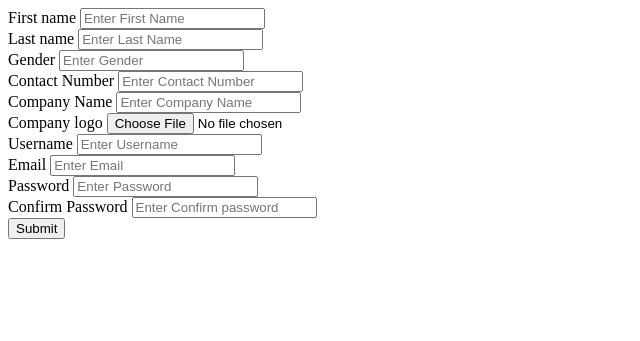
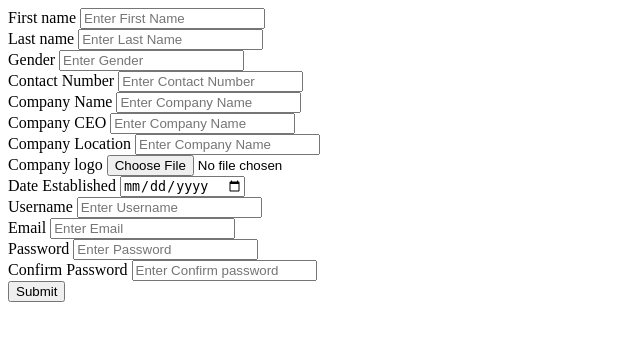
Before and after one commit to rykagene/django-project, a Django app: page /company_signup/ in a window 1280 px wide. Shown: the top 341 px of the page, without its empty margins (0-640 px from the left). Run offline with Django 4.2, Linux system fonts and the light colour scheme.

Commit message:
added company details

```diff
--- a/Venari_portal/venari/models.py
+++ b/Venari_portal/venari/models.py
@@ -26,6 +26,9 @@ class company(models.Model):
     gender = models.CharField(max_length=10, null=True)
     user_type = models.CharField(max_length=30)
     company_name = models.CharField(max_length=100)
+    company_ceo = models.CharField(max_length=100)
+    company_established = models.DateField()
+    company_location = models.CharField(max_length=100)
     status = models.CharField(max_length=50, null = True)
 
     def __str__(self):
--- a/Venari_portal/venari/templates/company_signup.html
+++ b/Venari_portal/venari/templates/company_signup.html
@@ -21,8 +21,20 @@
         <input type="text" id="Company_name" name="company_name" placeholder="Enter Company Name" required>
     </div>
     <div>
+        <label>Company CEO</label>
+        <input type="text" id="Company_ceo" name="company_ceo" placeholder="Enter Company Name" required>
+    </div>
+    <div>
+        <label>Company Location</label>
+        <input type="text" id="Company_location" name="company_location" placeholder="Enter Company Name" required>
+    </div>
+    <div>
         <label>Company logo</label>
         <input type="file" id="company_logo" id = "Company_logo" name="company_logo" accept=".png, .jpeg .jpg" required>
+    </div>
+    <div>
+        <label>Date Established</label>
+        <input type="date" class="form-control" name="company_established" id="Company_established" required>
     </div>
     <div>
         <label>Username</label>
--- a/Venari_portal/venari/views.py
+++ b/Venari_portal/venari/views.py
@@ -152,6 +152,9 @@ def company_signup(request):
     if request.method=="POST":
         username = request.POST['username']
         company_name = request.POST['company_name']
+        company_ceo = request.POST['company_ceo']
+        company_established = request.POST['company_established']
+        company_location = request.POST['company_location']
         email = request.POST['email']
         first_name=request.POST['first_name']
         last_name=request.POST['last_name']
@@ -180,7 +183,7 @@ def company_signup(request):
             return redirect('/company_login')
 
         user = User.objects.create_user(first_name=first_name, last_name=last_name, email=email, username=username, password=password)
-        company_user = company.objects.create(user=user, email=email, phone_number=phone, password=password, company_name=company_name, company_logo=company_logo, gender=gender, user_type="company", status="Pending")
+        company_user = company.objects.create(user=user, email=email, phone_number=phone, password=password, company_name=company_name, company_ceo=company_ceo, company_established=company_established, company_location=company_location,company_logo=company_logo, gender=gender, user_type="company", status="Pending")
         user.save()
         company_user.save()
         #logout(request)
```
Also changed, not shown: Venari_portal/db.sqlite3, Venari_portal/venari/media/icon_aTJE77U.png (added), Venari_portal/venari/migrations/0007_company_company_ceo_company_company_established_and_more.py (added).
